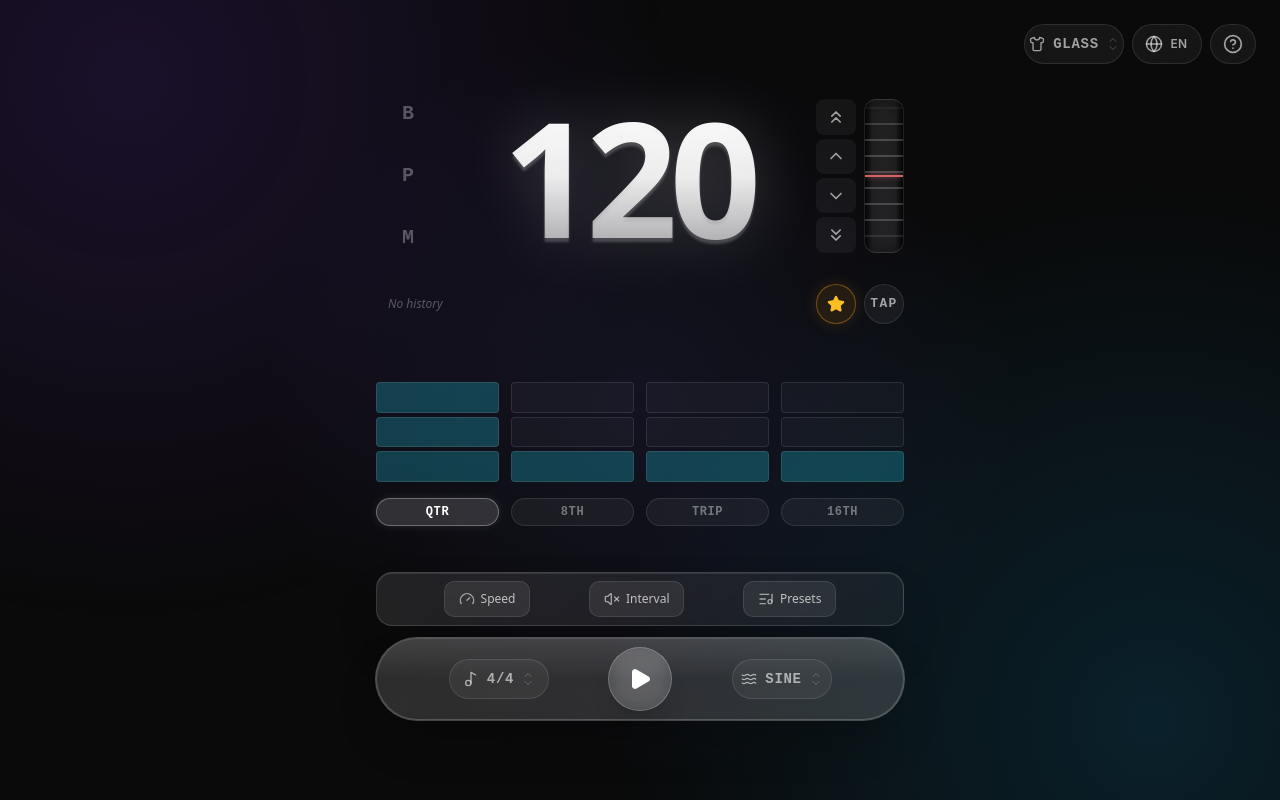
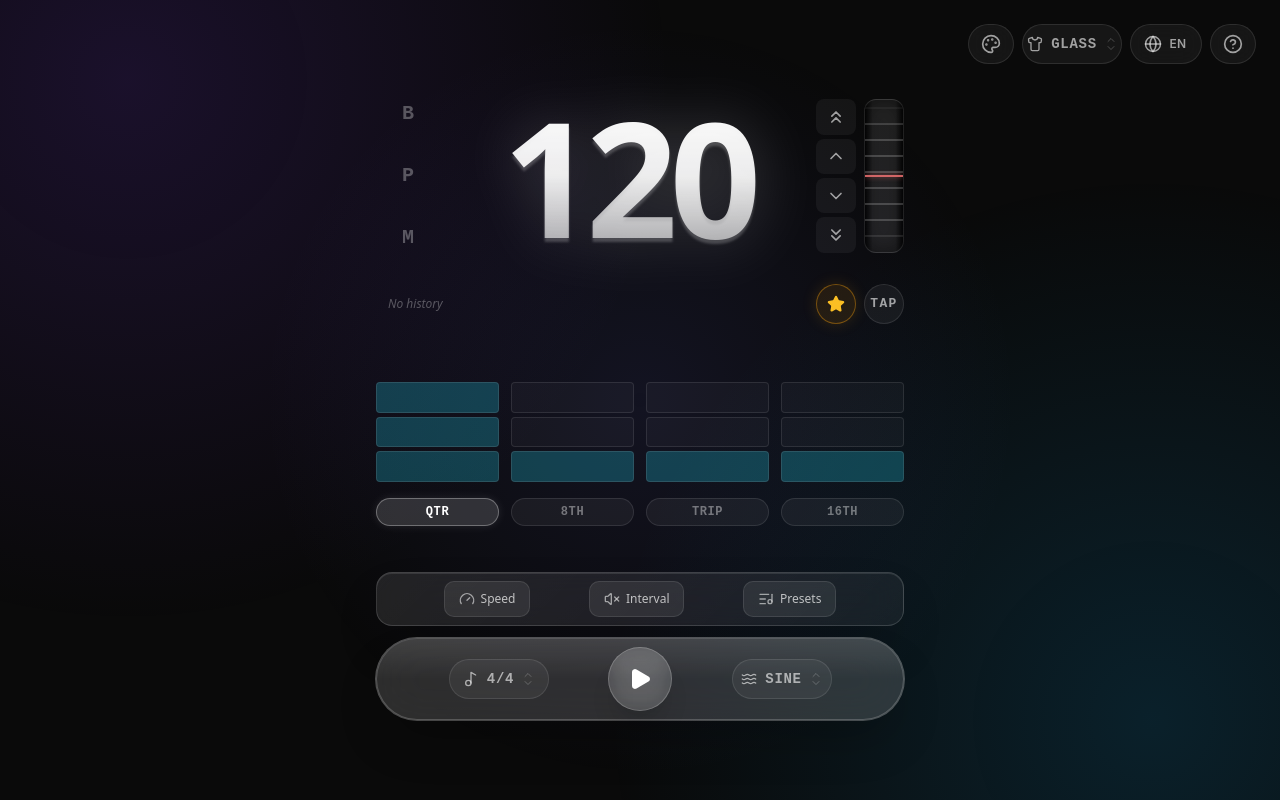
Before and after one commit to Glooory/metronome, a React (Vite) app: page / in a window 1280 px wide. Built offline with nearby package versions, Linux system fonts and the light colour scheme.

Commit message:
feat: Add theme cycling functionality.

```diff
--- a/src/App.module.css
+++ b/src/App.module.css
@@ -186,6 +186,13 @@
   }
 }
 
+.header-btn__lang {
+  display: flex;
+  align-items: center;
+  justify-content: center;
+  width: 4.5rem;
+}
+
 .header-btn:active {
   transform: scale(0.95);
 }
--- a/src/App.tsx
+++ b/src/App.tsx
@@ -1,6 +1,6 @@
 import { clsx } from "clsx";
 import { AnimatePresence, motion } from "framer-motion";
-import { Globe, HelpCircle, Music2, Pause, Play, Shirt, Waves } from "lucide-react";
+import { Globe, HelpCircle, Music2, Palette, Pause, Play, Shirt, Waves } from "lucide-react";
 import { useEffect, useRef, useState } from "react";
 import styles from "./App.module.css";
 import { STORAGE_KEY_LANGUAGE, type Language } from "./i18n";
@@ -293,6 +293,26 @@ export default function MetronomeApp() {
     { label: translations.options.subdivisions.sixteenth[language], value: 4 },
   ];
 
+  const themeOrder: Theme[] = [
+    "glass",
+    "swiss",
+    "zen",
+    "e-ink",
+    "cyberpunk",
+    "kids",
+    "neumorphism",
+    "amoled",
+    "retro",
+  ];
+
+  const cycleTheme = () => {
+    setTheme((prev) => {
+      const idx = themeOrder.indexOf(prev);
+      const nextIdx = (idx + 1) % themeOrder.length;
+      return themeOrder[nextIdx];
+    });
+  };
+
   const getSoundDisplay = (val: string) => {
     const opt = soundOptions.find((o) => o.value === val);
     return opt ? opt.label : "SINE";
@@ -328,6 +348,13 @@ export default function MetronomeApp() {
   return (
     <div className={clsx(styles.app, `theme-${theme}`)}>
       <div className={styles["header-buttons"]}>
+        <button
+          onClick={cycleTheme}
+          className={styles["header-btn"]}
+          title={translations.dock.theme[language]}
+        >
+          <Palette size={20} />
+        </button>
         <CustomGlassSelect
           icon={Shirt}
           value={theme}
@@ -350,7 +377,7 @@ export default function MetronomeApp() {
         />
         <button
           onClick={toggleLanguage}
-          className={styles["header-btn"]}
+          className={clsx(styles["header-btn"], styles["header-btn__lang"])}
           title={language === "en" ? "切换到中文" : "Switch to English"}
         >
           <Globe size={18} />
```
